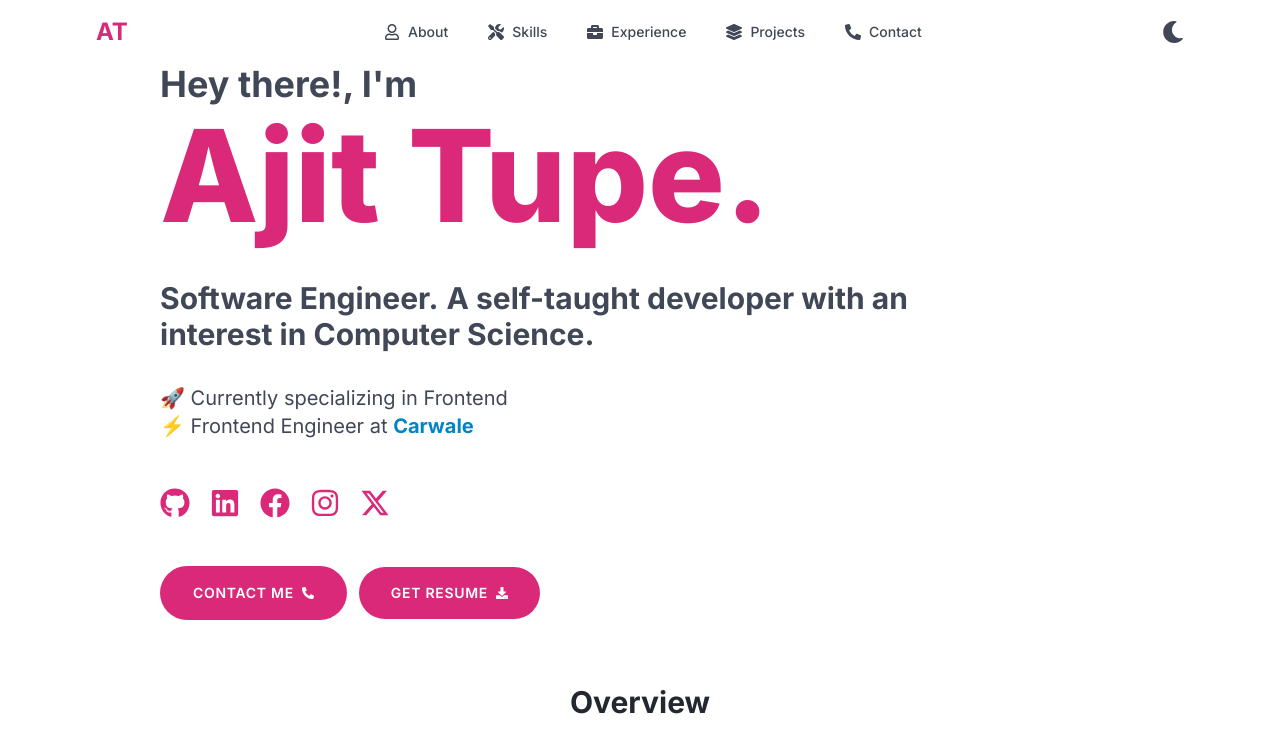
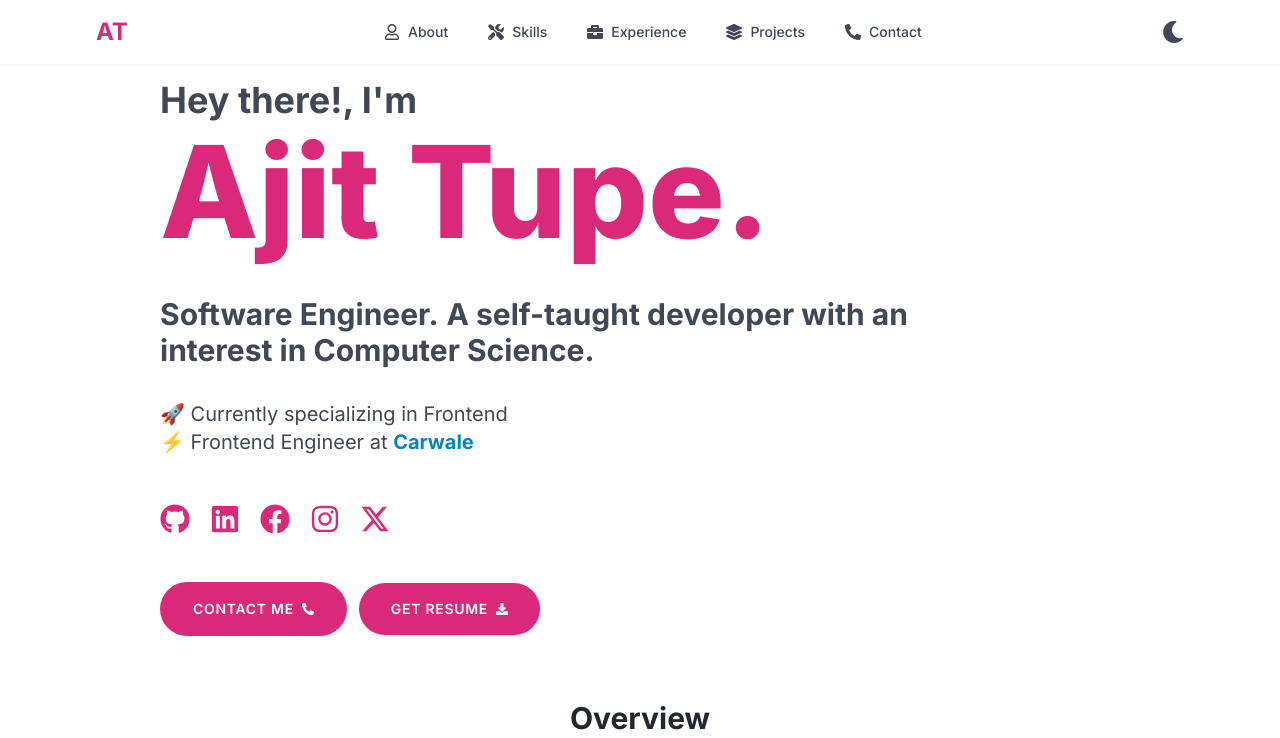
Before and after one commit to ajittupe2548/ajit-tupe-portfolio, a Next.js app: page / in a window 1280 px wide. Shown: the top 738 px of the page. Built offline with nearby package versions, Linux system fonts and the light colour scheme.

Commit message:
Navbar shadow

```diff
--- a/src/components/Introduction.tsx
+++ b/src/components/Introduction.tsx
@@ -5,7 +5,7 @@ import SocialLinks from './SocialLinks';
 
 const Introduction: React.FC = () => {
     return (
-        <div className='flex flex-col items-center sm:items-start'>
+        <div className='flex flex-col items-center sm:items-start pt-4'>
             <div className='text-4xl font-bold text-center sm:text-left'>
                 Hey there!, I'm
                 <br />
--- a/src/components/Navbar.tsx
+++ b/src/components/Navbar.tsx
@@ -33,7 +33,7 @@ const Navbar = () => {
     };
 
     return (
-        <header className='sticky top-0 z-50 backdrop-blur-md'>
+        <header className='sticky top-0 z-50 backdrop-blur-md shadow-sm dark:shadow-md'>
             <nav className='mx-auto max-w-6xl px-4 sm:px-6 lg:px-8'>
                 <div className='flex items-center justify-between h-16'>
                     <div className='flex items-center'>
```
